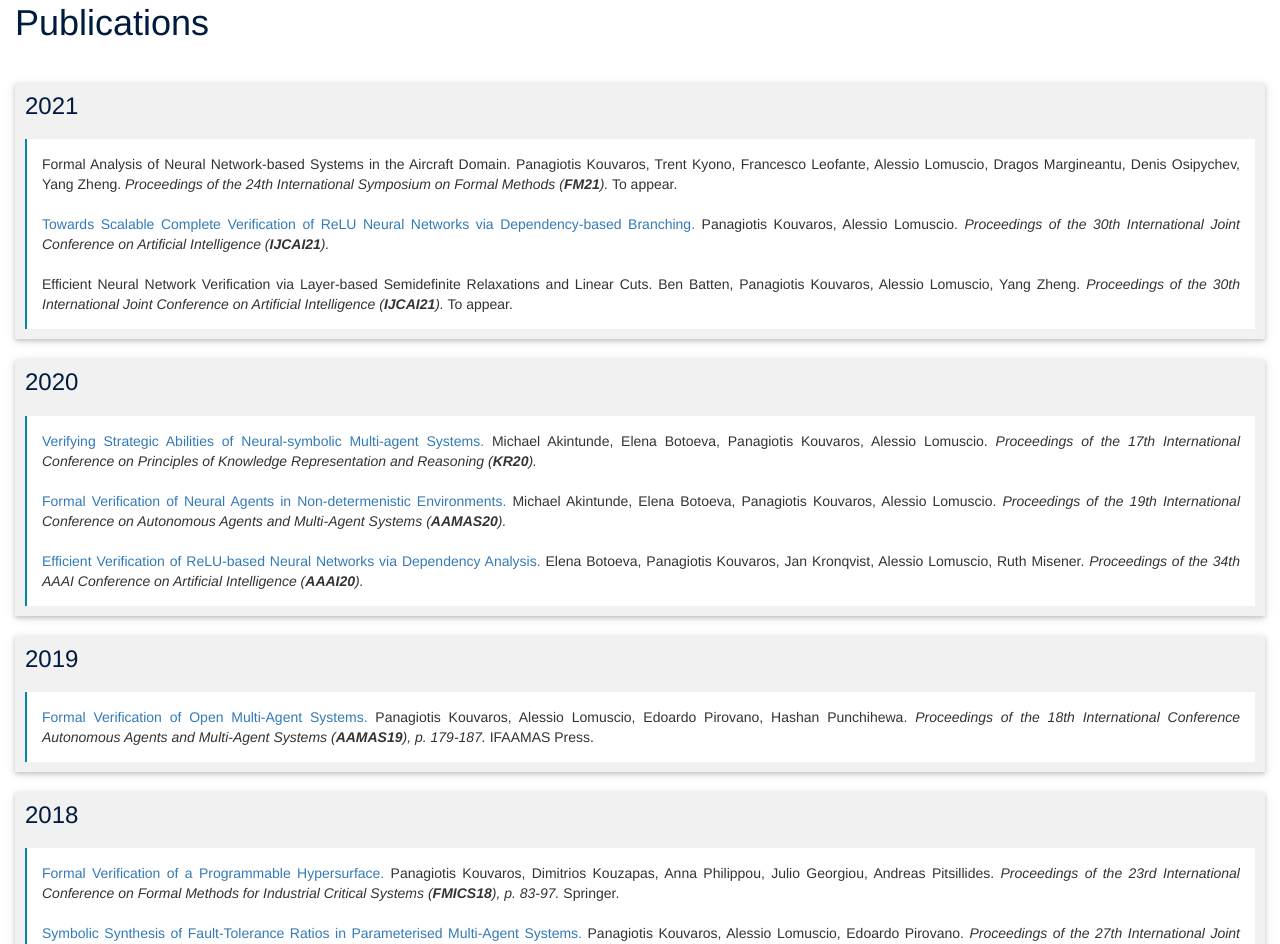
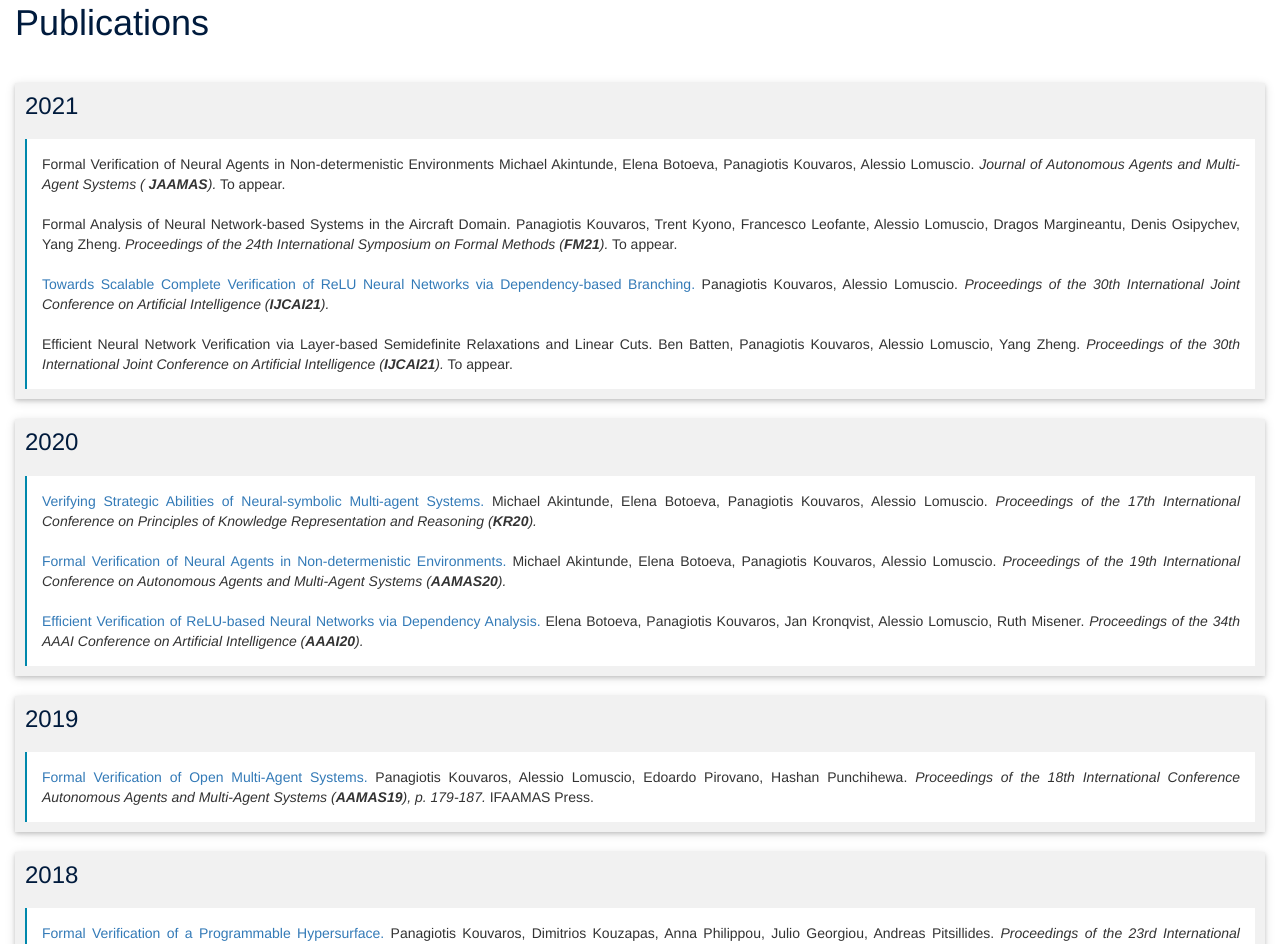
Before and after one commit to pkouvaros/pkouvaros.github.io, a plain HTML site: page index.html in a window 1280 px wide. Shown: the part 1122-2066 px from the top of the page. Drawn offline with nearby package versions, Linux system fonts and the light colour scheme.

Commit message:
added jaamas publication entry

```diff
--- a/index.html
+++ b/index.html
@@ -157,6 +157,15 @@ agents with the development of <strong> (parameterised) model checking
 	<div class="pub-year" id="pubs-2021">
 	<h3 class="pub-year-header"> 2021 </h3>
 	<div class="pub-year-container">
+
+	<div class="pub-item">
+		<!--<a href="publications/JAAMAS21-A+/paper.pdf">-->
+		Formal Verification of Neural Agents in Non-determenistic Environments
+		<!--</a>-->
+		Michael Akintunde, Elena Botoeva, Panagiotis Kouvaros, Alessio
+		Lomuscio.  <em>Journal of Autonomous Agents and Multi-Agent Systems
+		(<strong> JAAMAS</strong>).</em>  To appear.
+    </div>
 
 	<div class="pub-item">
 		<!--<a href="publications/FM21-K+/paper.pdf">-->
```
